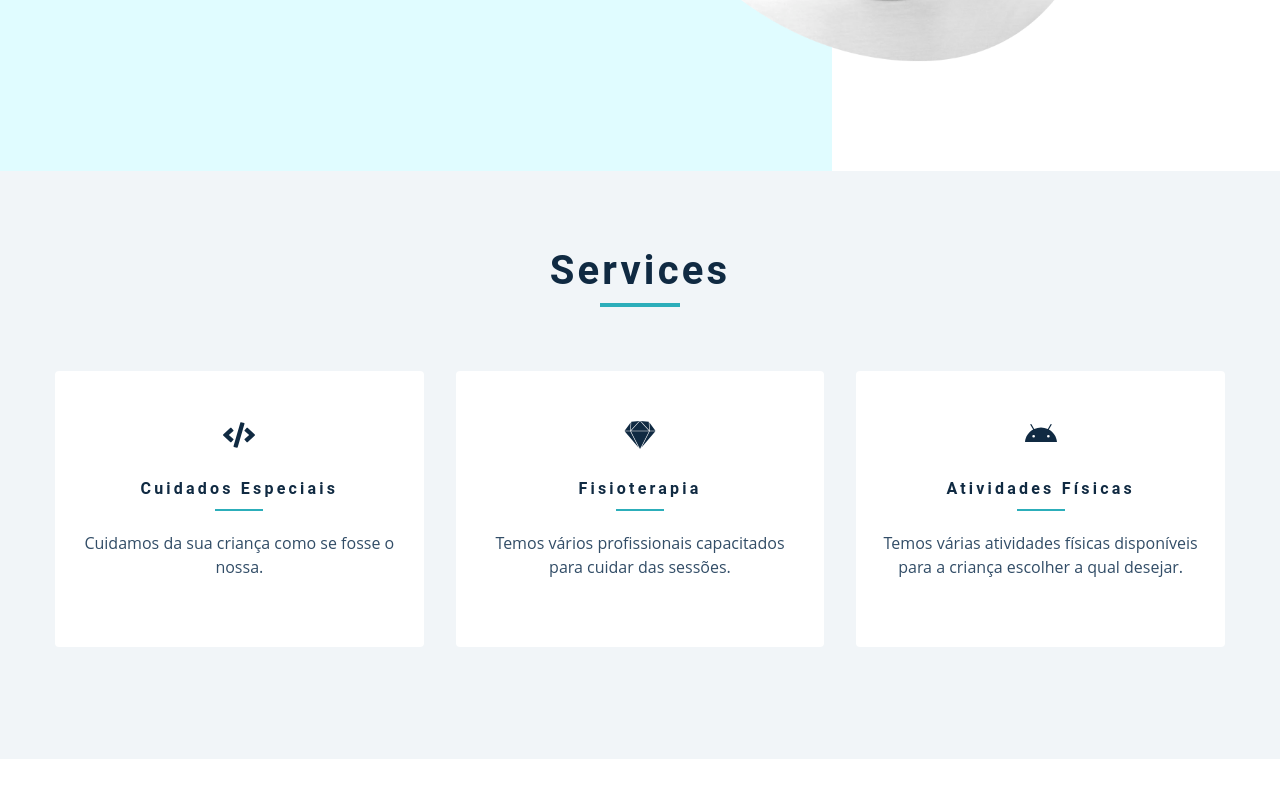
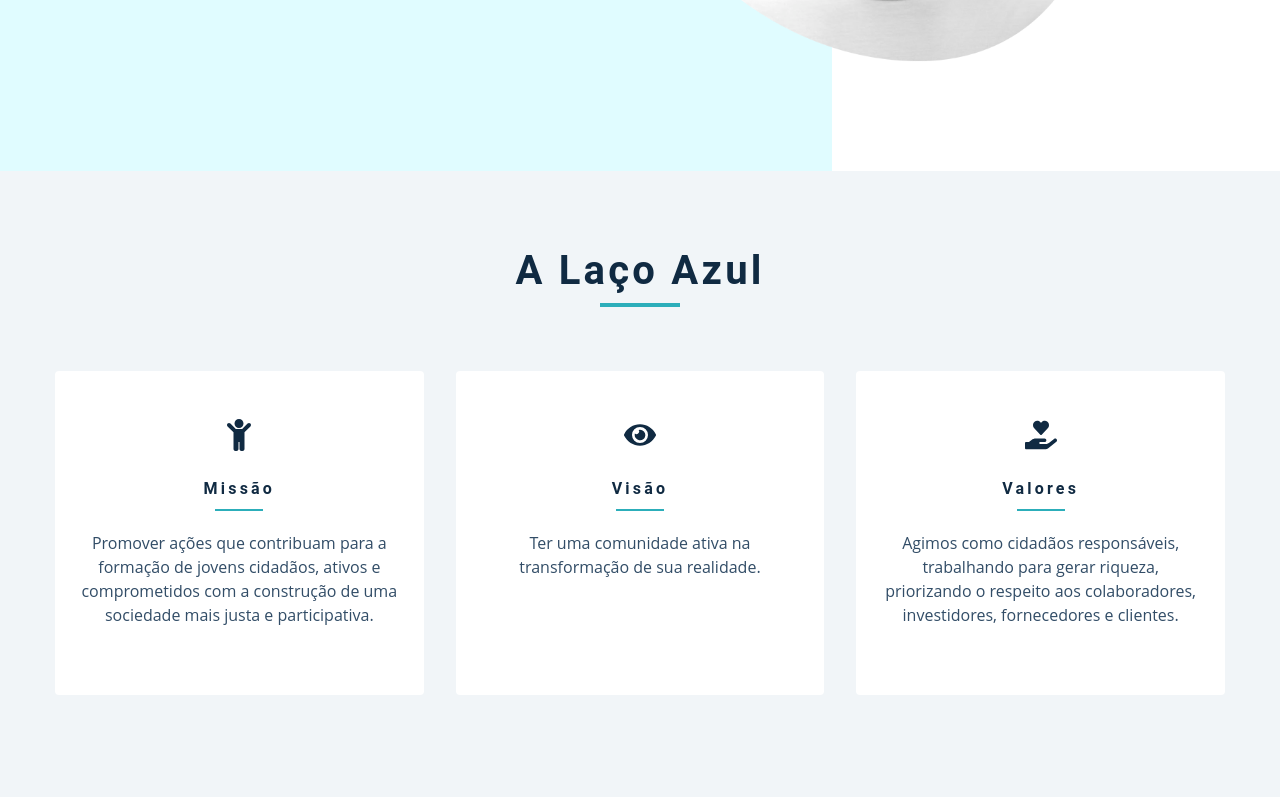
Before and after one commit to Vitorhr10/site-laco-azul, a Gatsby site: page / in a window 1280 px wide. Shown: the part 629-1426 px from the top of the page. Before the commit the page ends 1388 px from the top, so only its background shows below. Built offline with nearby package versions, Linux system fonts and the light colour scheme; Gatsby itself is replaced by a stand-in of ours.

Commit message:
feat: A Laço Azul values component

```diff
--- a/gatsby-config.js
+++ b/gatsby-config.js
@@ -33,7 +33,7 @@ module.exports = {
         //   contentTypes : `jobs`, `projects`, `blogs`,
         //   singleType : `about`
         //  ONLY ADD TO ARRAY IF YOU HAVE DATA IN STRAPI !!!!
-        contentTypes: [],
+        contentTypes: [`companies`],
         singleTypes: [],
       },
     },
--- a/src/components/Services.js
+++ b/src/components/Company.js
@@ -1,13 +1,13 @@
 import React from "react"
 import Title from "./Title"
-import services from "../constants/services"
-const Services = () => {
+import companies from "../constants/companies"
+const Companies = () => {
   return (
     <section className="section bg-grey">
-      <Title title="services"/>
+      <Title title="a laço azul"/>
       <div className="section-center services-center">
-        {services.map((service)=>{
-          const { id, icon, title, text } = service
+        {companies.map((company)=>{
+          const { id, icon, title, text } = company
           return (
             <article key={id} className="service">
               {icon}
@@ -22,4 +22,4 @@ const Services = () => {
   )
 }
 
-export default Services
+export default Companies
--- a/src/components/Jobs.js
+++ /dev/null
@@ -1,11 +0,0 @@
-import React from "react"
-import Title from "./Title"
-import { FaAngleDoubleRight } from "react-icons/fa"
-import { graphql, useStaticQuery } from "gatsby"
-import { Link } from "gatsby"
-
-const Jobs = () => {
-  return <h2>jobs component</h2>
-}
-
-export default Jobs
--- /dev/null
+++ b/src/constants/companies.js
@@ -0,0 +1,22 @@
+import React from "react"
+import { FaChild, FaEye, FaHandHoldingHeart } from "react-icons/fa"
+export default [
+  {
+    id: 1,
+    icon: <FaChild className="service-icon" />,
+    title: "missão",
+    text: `Promover ações que contribuam para a formação de jovens cidadãos, ativos e comprometidos com a construção de uma sociedade mais justa e participativa.`,
+  },
+  {
+    id: 2,
+    icon: <FaEye className="service-icon" />,
+    title: "visão",
+    text: `Ter uma comunidade ativa na transformação de sua realidade.`,
+  },
+  {
+    id: 3,
+    icon: <FaHandHoldingHeart className="service-icon" />,
+    title: "valores",
+    text: `Agimos como cidadãos responsáveis, trabalhando para gerar riqueza, priorizando o respeito aos colaboradores, investidores, fornecedores e clientes.`,
+  },
+]
--- a/src/constants/services.js
+++ /dev/null
@@ -1,22 +0,0 @@
-import React from "react"
-import { FaCode, FaSketch, FaAndroid } from "react-icons/fa"
-export default [
-  {
-    id: 1,
-    icon: <FaCode className="service-icon" />,
-    title: "cuidados especiais",
-    text: `Cuidamos da sua criança como se fosse o nossa.`,
-  },
-  {
-    id: 2,
-    icon: <FaSketch className="service-icon" />,
-    title: "fisioterapia",
-    text: `Temos vários profissionais capacitados para cuidar das sessões.`,
-  },
-  {
-    id: 3,
-    icon: <FaAndroid className="service-icon" />,
-    title: "atividades físicas",
-    text: `Temos várias atividades físicas disponíveis para a criança escolher a qual desejar.`,
-  },
-]
--- a/src/pages/index.js
+++ b/src/pages/index.js
@@ -2,15 +2,14 @@ import React from "react"
 import { graphql } from "gatsby"
 import Layout from "../components/Layout"
 import Hero from "../components/Hero"
-import Services from "../components/Services"
-import Jobs from "../components/Jobs"
+import Company from "../components/Company"
 import Projects from "../components/Projects"
 import Blogs from "../components/Blogs"
 export default () => {
   return (
     <Layout>
       <Hero />
-      <Services />
+      <Company />
     </Layout>
   )
 }
```
